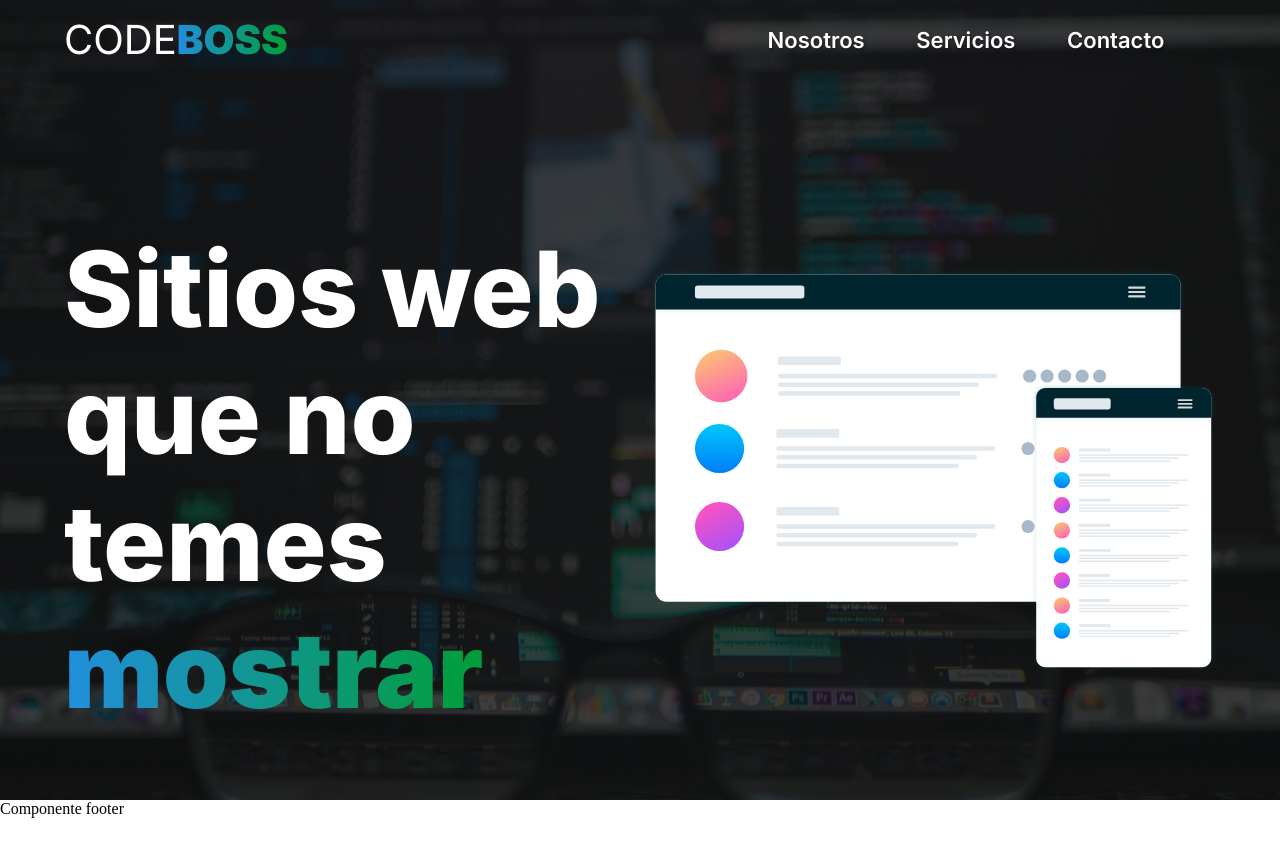
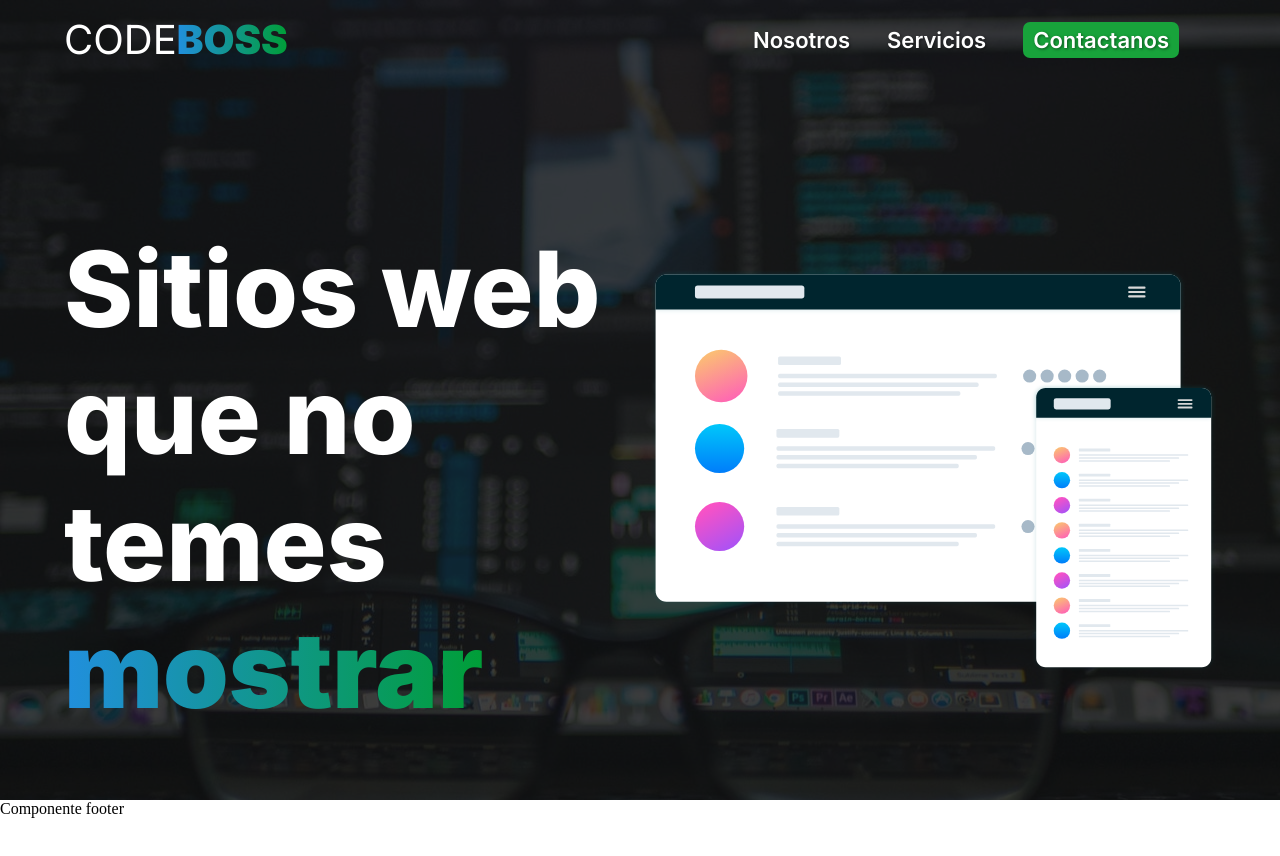
Before and after one commit to Ramos-Angel-20/nextjs-ebusiness, a Next.js app: page / in a window 1280 px wide. Shown: the top 856 px of the page. Built offline with nearby package versions, Linux system fonts and the light colour scheme.

Commit message:
Se agergo boton de contacto en el navbar

```diff
--- a/components/Navigation.js
+++ b/components/Navigation.js
@@ -10,7 +10,7 @@ const Navigation = () => {
                 <ul className={styles['navigation__menu--desktop']}>
                     <li>Nosotros</li>
                     <li>Servicios</li>
-                    <li>Contacto</li>
+                    <li className={styles['navigation__menu__contact-btn']} >Contactanos</li>
                 </ul>
 
                 <div className={styles['navigation__menu--mobile']}>
--- a/styles/Navigation.module.css
+++ b/styles/Navigation.module.css
@@ -65,4 +65,10 @@
         font-weight: 600;
         text-shadow: 1px 1px 3px rgba(0,0,0,0.5);
     }
+
+    .navigation__menu__contact-btn {
+        padding: .5rem 1rem;
+        border-radius: .7rem;
+        background-color: rgb(24, 163, 59);
+    }
 }
```
